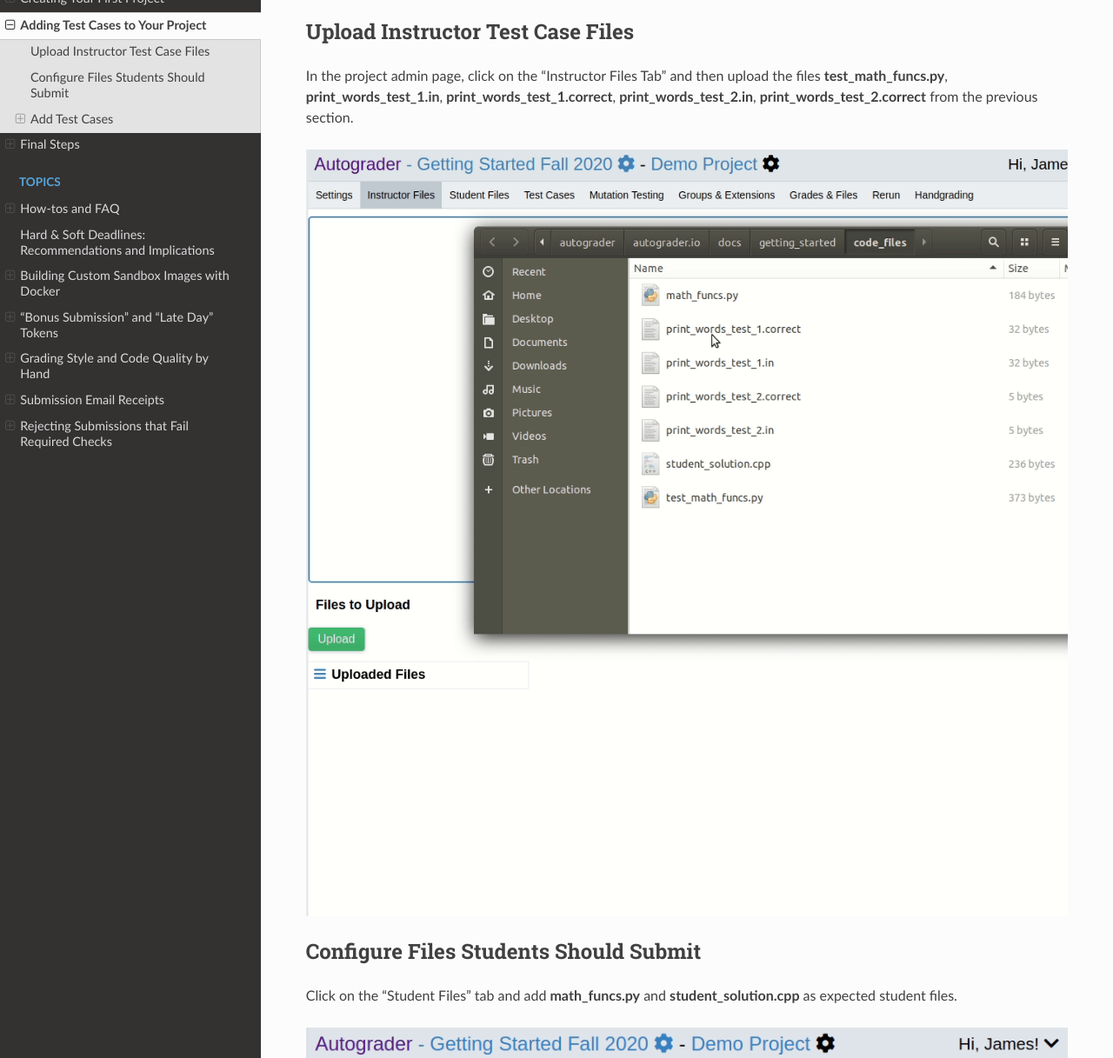
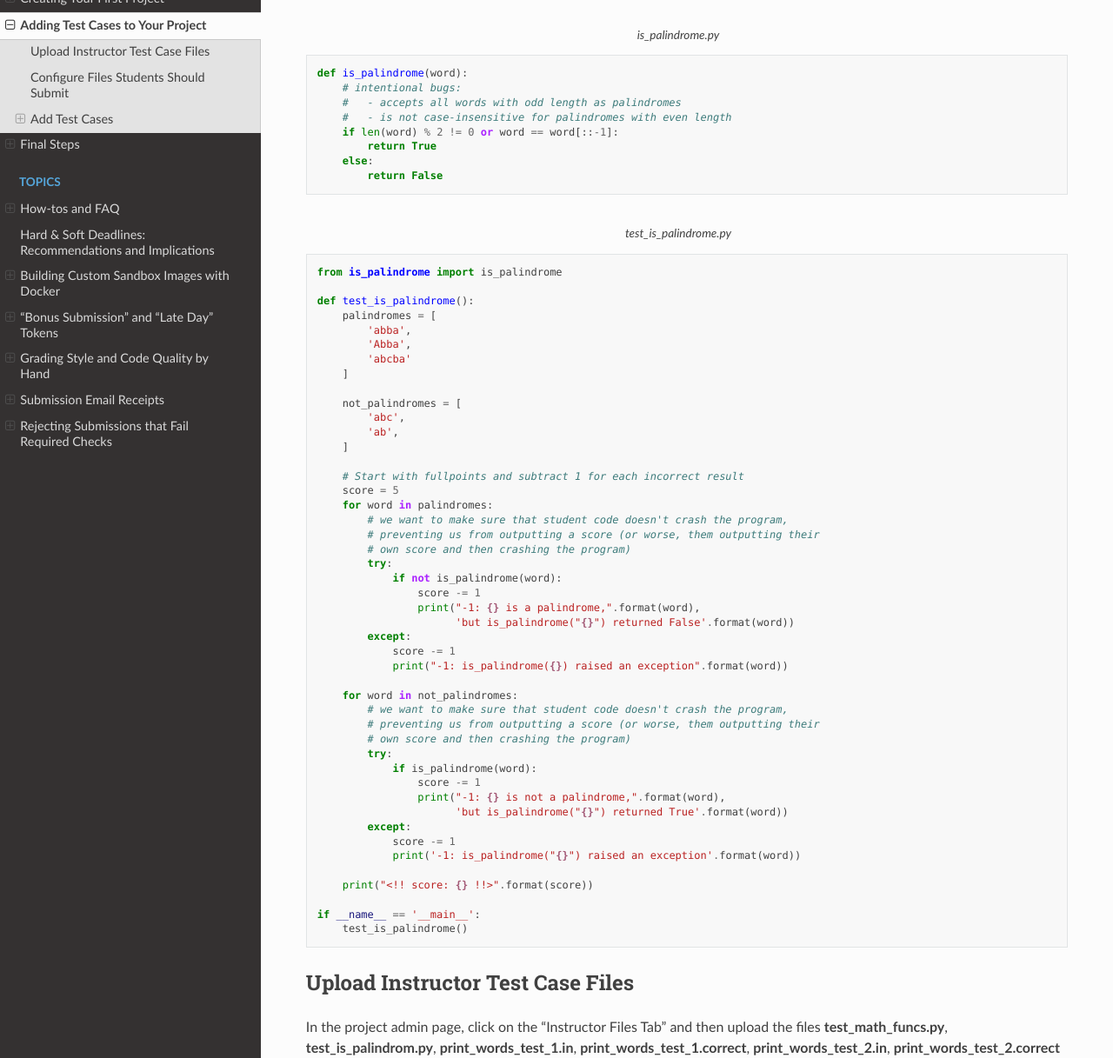
Before and after one commit to eecs-autograder/autograder.io, a Sphinx documentation site: the page built from docs/getting_started/adding_test_cases.rst, in a window 1280 px wide and 1400 px high, scrolled down 1336 px, cut to the strip 183-1400 px from the top of the window. Shown: the whole strip at 87% size. Built offline with Sphinx 7.4.7 and the Read the Docs theme 3.1.0, drawn with Linux system fonts in a browser that asks for light colours; some of the changed text lies outside the part shown.

Commit message:
Update docs for custom scoring and UI changes

```diff
--- a/docs/getting_started/adding_test_cases.rst
+++ b/docs/getting_started/adding_test_cases.rst
@@ -28,20 +28,27 @@
 .. literalinclude:: ./code_files/student_solution.cpp
     :caption: student_solution.cpp
 
+.. literalinclude:: ./code_files/is_palindrome.py
+    :caption: is_palindrome.py
+
+.. literalinclude:: ./code_files/test_is_palindrome.py
+    :caption: test_is_palindrome.py
+
 Upload Instructor Test Case Files
 ---------------------------------
 In the project admin page, click on the "Instructor Files Tab" and then upload
-the files **test_math_funcs.py**, **print_words_test_1.in**,
-**print_words_test_1.correct**, **print_words_test_2.in**,
-**print_words_test_2.correct** from the previous section.
+the files **test_math_funcs.py**, **test_is_palindrom.py**,
+**print_words_test_1.in**, **print_words_test_1.correct**,
+**print_words_test_2.in**, **print_words_test_2.correct** from the previous
+section.
 
 .. image:: /pics/adding_test_cases/instructor_files.gif
 
 
 Configure Files Students Should Submit
 --------------------------------------
-Click on the "Student Files" tab and add **math_funcs.py** and
-**student_solution.cpp** as expected student files.
+Click on the "Student Files" tab and add **math_funcs.py**,
+**is_palindrome.py**, and **student_solution.cpp** as expected student files.
 
 .. image:: /pics/adding_test_cases/expected_student_files.gif
 
@@ -62,10 +69,11 @@
 .. image:: /pics/adding_test_cases/new_test_suite.png
 
 Scroll down to the section labelled "Instructor Files" and select
-**test_math_funcs.py** from the dropdown. Similarly, select **math_funcs.py**
-in the "Student Files" section.
+**test_math_funcs.py** and **test_is_palindrom.py** from the dropdown.
+Similarly, select **math_funcs.py** and **is_palindrome.py** in the
+"Student Files" section.
 
-.. image:: /pics/adding_test_cases/python_suite_instr_files.gif
+.. image:: /pics/adding_test_cases/python_suite_files.gif
 
 Scroll to the bottom of the page and click the "Save" button.
 Since we're using Python, we don't need to use the "setup" option.
@@ -81,13 +89,13 @@
 Then, set the following options and click the "save" icon or the "Save" button
 at the bottom of the page.
 
-* **Expected Return Code:** Zero
+* **Correctness and Scoring -> Return Code -> Expected Return Code:** Zero.
   This tells us that the test is "correct" if the exit status of the program is
   zero.
-* **Correct return code:** 2 points
+* **Correctness and Scoring -> Return Code -> Correct return code:** 2 points.
   This tells us that the student's submission will be awarded 2 points for
   exiting with the correct status (zero in this case).
-* **Feedback -> Normal -> Preset:** Pass/Fail
+* **Feedback -> Normal -> Preset:** Pass/Fail.
   This specifies that students will only see whether their code passed this
   test. Output is hidden in order to prevent our test cases from being leaked.
 
@@ -115,8 +123,8 @@
 Click on the panel for "Test Add", and you'll see that under "Normal" feedback
 we don't see any output from the test case. Our first test is good to go!
 
-Clone the Test Case to Complete the Suite
-"""""""""""""""""""""""""""""""""""""""""
+Clone the Test Case to Create the Rest of the Math Function Tests
+"""""""""""""""""""""""""""""""""""""""""""""""""""""""""""""""""
 Rather than creating the rest of our tests from scratch, we'll clone the test
 we made in the previous section and make small changes to the clones. Hover
 over the **...** menu in the "Test Add" panel and click on "Clone test case".
@@ -129,14 +137,41 @@
 
 .. image:: /pics/adding_test_cases/python_clone_tests.gif
 
-Head back over to the submission page and submit ``math_funcs.py``. Since
-there's a bug in ``math_funcs.py``, we should see two tests passing and one
-test failing.
+Create One More Python Test Using Custom Scoring
+""""""""""""""""""""""""""""""""""""""""""""""""
+There may be times when you want more control over how many points you assign
+for a test case. The "Custom Scoring" feature allows your test code to assign
+points by outputting a specially formatted string to an output stream.
 
-.. image:: /pics/adding_test_cases/python_all_tests_one_failure.png
+Create a new test case from scratch, naming it "Test Is Palindrome" and set its
+command to ``python3 test_is_palindrome.py``. Then, set the following options
+and click the "save" icon or the "Save" button at the bottom of the page.
 
-Fix the bug in ``math_funcs.py``, submit again, and you should see all three
-tests pass. We now have a fully-working suite of Python unit tests!
+* **Correctness and Scoring -> Custom Scoring -> Enable custom scoring**:
+  checked. This will enable custom scoring, using the default output pattern and
+  parsing the pattern from ``stdout``.
+* **Correctness and Scoring -> Custom Scoring -> Max custom scoring points**: 5
+  points. This specifies that maximum number of points to expect when parsing
+  the score from the output. If a value higher than this is parsed, an error
+  will occur (negative values are allowed, however).
+* **Feedback -> Normal -> Preset:** Pass/Fail. When using custom scoring, this
+  specifies that only the number of points assigned will be shown to students
+  and not the actual output of the test command.
+
+.. image:: /pics/adding_test_cases/python_create_custom_scoring_test.gif
+
+Go back to the submission page and submit ``math_funcs.py`` and
+``is_palindrome.py``. You should two tests passing, one failing, and the latest
+test with partial points. Click on the **"Test Is Palindrome"** test case and
+you should see the actual ``stdout`` output, but when we switch to **"Normal"**
+from the "Adjust Feedback" dropdown menu you'll see that this is hidden from
+students.
+
+.. image:: /pics/adding_test_cases/python_all_tests_results.gif
+
+Fix the bugs in ``math_funcs.py`` and ``is_palindrome.py``, submit again, and
+you should see all four tests pass. We now have a fully-working suite of Python
+unit tests!
 
 Create a Test Suite with C++ Output Tests
 ^^^^^^^^^^^^^^^^^^^^^^^^^^^^^^^^^^^^^^^^^
@@ -206,5 +241,5 @@
 "Adjust Feedback" dropdown to "Normal" to verify that the diff is hidden from
 students.
 
-Finally, fix the bug in student_solution.cpp, submit ``math_funcs.py`` and
-``student_solution.cpp``, and see all the tests pass!
+Finally, fix the bug in student_solution.cpp, submit ``math_funcs.py``,
+``is_palindrome.py``, and ``student_solution.cpp``, and see all the tests pass!
--- /dev/null
+++ b/docs/getting_started/code_files/is_palindrome.py
@@ -0,0 +1,8 @@
+def is_palindrome(word):
+    # intentional bugs:
+    #   - accepts all words with odd length as palindromes
+    #   - is not case-insensitive for palindromes with even length
+    if len(word) % 2 != 0 or word == word[::-1]:
+        return True
+    else:
+        return False
--- /dev/null
+++ b/docs/getting_started/code_files/test_is_palindrome.py
@@ -0,0 +1,46 @@
+from is_palindrome import is_palindrome
+
+def test_is_palindrome():
+    palindromes = [
+        'abba',
+        'Abba',
+        'abcba'
+    ]
+
+    not_palindromes = [
+        'abc',
+        'ab',
+    ]
+
+    # Start with fullpoints and subtract 1 for each incorrect result
+    score = 5
+    for word in palindromes:
+        # we want to make sure that student code doesn't crash the program,
+        # preventing us from outputting a score (or worse, them outputting their
+        # own score and then crashing the program)
+        try:
+            if not is_palindrome(word):
+                score -= 1
+                print("-1: {} is a palindrome,".format(word),
+                      'but is_palindrome("{}") returned False'.format(word))
+        except:
+            score -= 1
+            print("-1: is_palindrome({}) raised an exception".format(word))
+
+    for word in not_palindromes:
+        # we want to make sure that student code doesn't crash the program,
+        # preventing us from outputting a score (or worse, them outputting their
+        # own score and then crashing the program)
+        try:
+            if is_palindrome(word):
+                score -= 1
+                print("-1: {} is not a palindrome,".format(word),
+                      'but is_palindrome("{}") returned True'.format(word))
+        except:
+            score -= 1
+            print('-1: is_palindrome("{}") raised an exception'.format(word))
+
+    print("<!! score: {} !!>".format(score))
+
+if __name__ == '__main__':
+    test_is_palindrome()
```
Also changed, not shown: docs/pics/adding_test_cases/cpp_first_test_results.png, docs/pics/adding_test_cases/cpp_output_test2_settings.png, docs/pics/adding_test_cases/cpp_output_test_settings.png, docs/pics/adding_test_cases/cpp_test_diff.png, docs/pics/adding_test_cases/expected_student_files.gif, docs/pics/adding_test_cases/instructor_files.gif, docs/pics/adding_test_cases/python_all_tests_one_failure.png (deleted), docs/pics/adding_test_cases/python_all_tests_results.gif (added), docs/pics/adding_test_cases/python_clone_tests.gif, docs/pics/adding_test_cases/python_create_custom_scoring_test.gif (added), docs/pics/adding_test_cases/python_first_test_results.gif, docs/pics/adding_test_cases/python_first_test_settings.gif, docs/pics/adding_test_cases/python_first_test_submission.gif, docs/pics/adding_test_cases/python_suite_files.gif (added), 1 more files.
